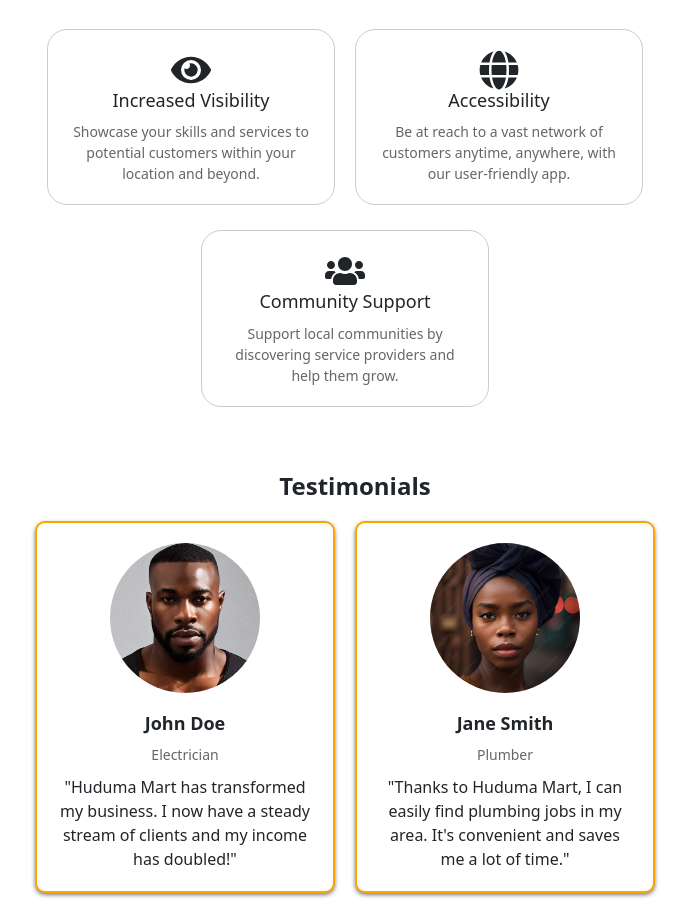
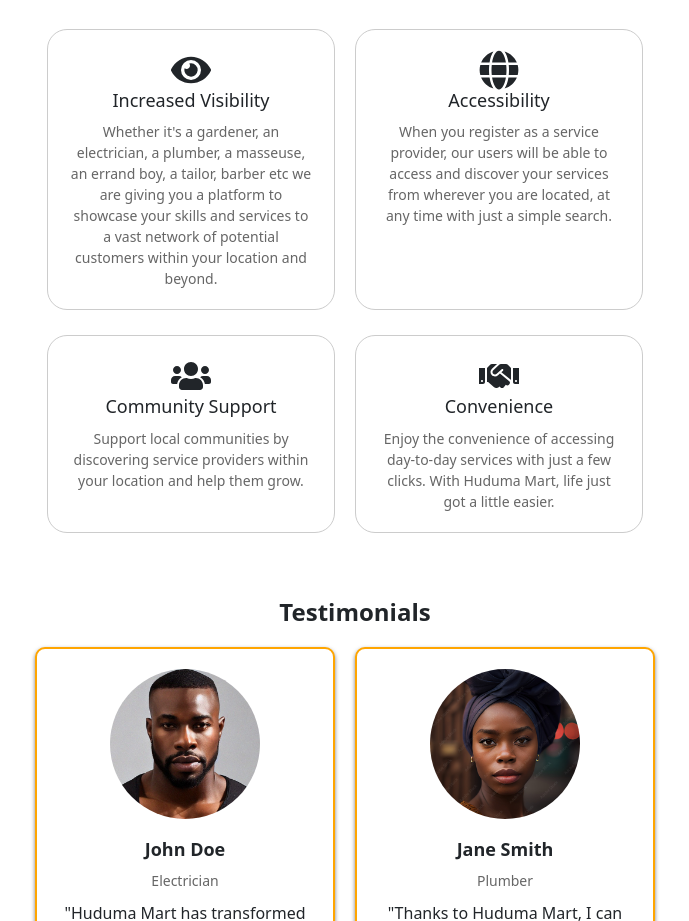
Before and after one commit to Bsakwa/Huduma-Mart, a React (Create React App) app in the folder huduma-app/: page / in a window 1280 px wide. Shown: the part 1040-1961 px from the top of the page, without its empty margins (285-974 px from the left). Built offline with nearby package versions, Linux system fonts and the light colour scheme.

Commit message:
More visual appeal using a revamped hero section

```diff
--- a/huduma-app/src/LandingPage.js
+++ b/huduma-app/src/LandingPage.js
@@ -1,7 +1,7 @@
 import React from 'react';
 import { Carousel } from 'react-responsive-carousel';
 import 'react-responsive-carousel/lib/styles/carousel.min.css';
-import { FaEye, FaGlobe, FaUsers } from 'react-icons/fa';
+import { FaEye, FaGlobe, FaUsers, FaHandshake  } from 'react-icons/fa';
 import { IconContext } from 'react-icons';
 import './styles/LandingPage.css';
 
@@ -39,22 +39,35 @@ const LandingPage = () => {
               <FaEye />
             </IconContext.Provider>
             <h3>Increased Visibility</h3>
-            <p>Showcase your skills and services to potential customers within your location and beyond.</p>
+            <p> Whether it's a gardener, an electrician,
+	  a plumber, a masseuse, an errand boy, a tailor, barber etc we are giving you a platform
+	  to showcase your skills and services
+	  to a vast network of potential customers within your location and beyond.</p>
           </div>
           <div className="feature-card">
             <IconContext.Provider value={{ className: 'feature-icon' }}>
               <FaGlobe />
             </IconContext.Provider>
             <h3>Accessibility</h3>
-            <p> Be at reach to a vast network of customers anytime, anywhere, with our user-friendly app.</p>
+            <p> When you register as a service provider, our users will be able to
+	  access and discover your services from wherever you are located, at any time with just a simple search.
+	  </p>
           </div>
           <div className="feature-card">
             <IconContext.Provider value={{ className: 'feature-icon' }}>
               <FaUsers />
             </IconContext.Provider>
             <h3>Community Support</h3>
-            <p>Support local communities by discovering service providers and help them grow.</p>
+            <p>Support local communities by discovering service providers within your location and help them grow.</p>
           </div>
+	  <div className="feature-card">
+        <IconContext.Provider value={{ className: 'feature-icon' }}>
+          <FaHandshake />
+          </IconContext.Provider>
+          <h3>Convenience</h3>
+          <p>Enjoy the convenience of accessing day-to-day services with just a few clicks.
+	  With Huduma Mart, life just got a little easier.</p>
+        </div>
         </div>
       </section>
 
```
